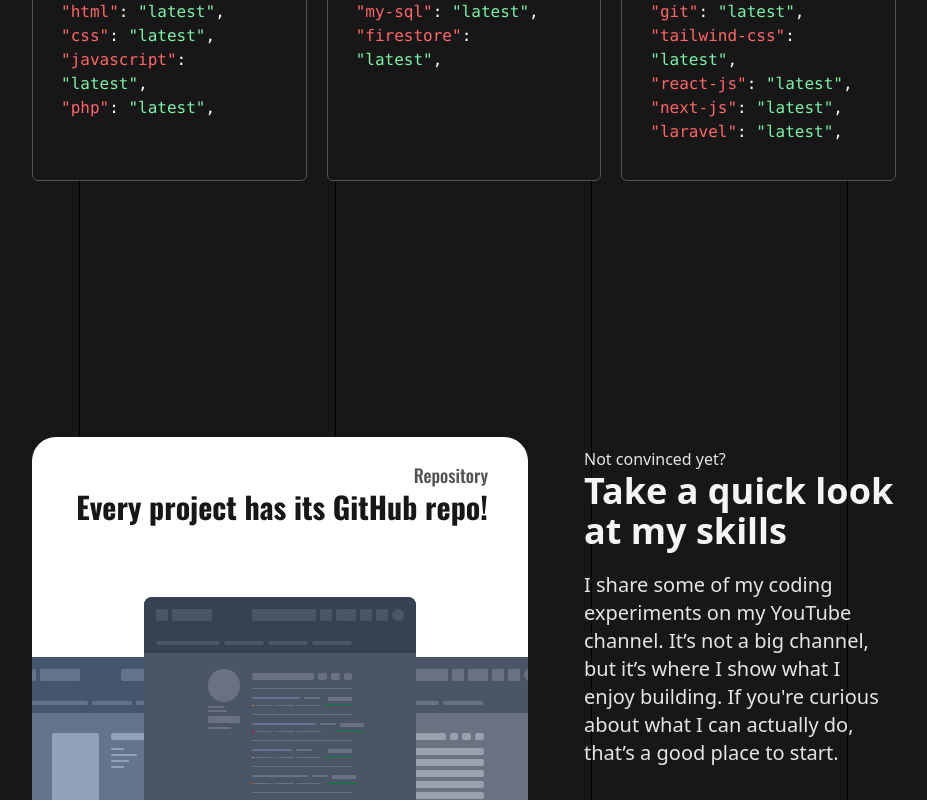
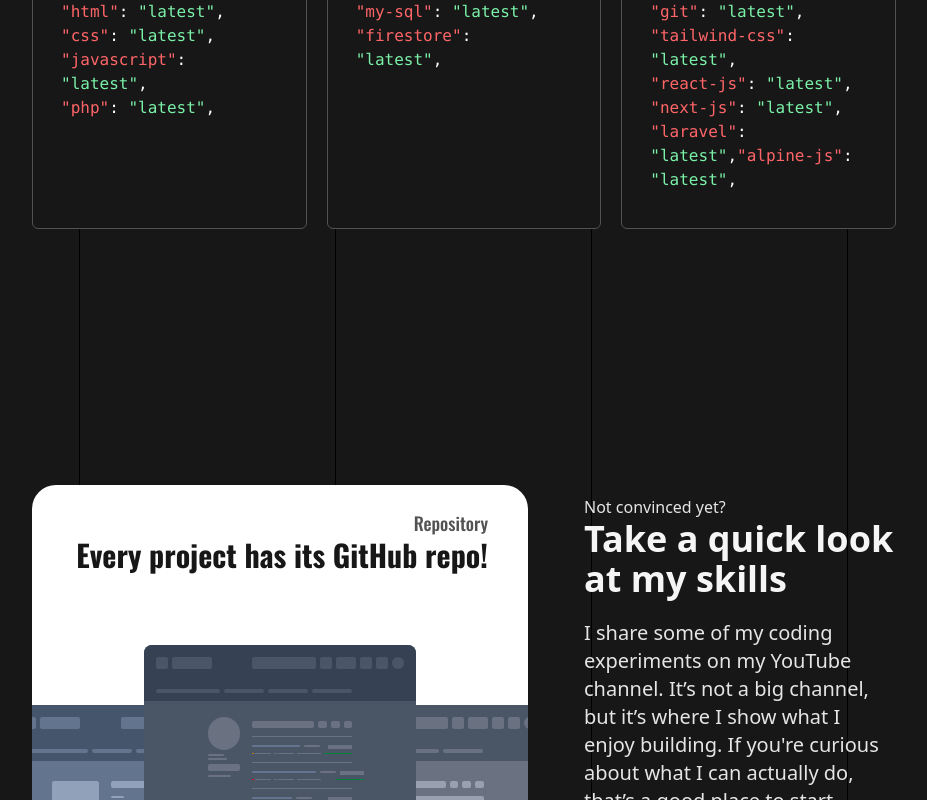
Before and after one commit to AryaTjiutanto/portofolio-v1, a Next.js app: page / in a window 1280 px wide. Shown: the part 2690-3490 px from the top of the page, without its empty margins (176-1103 px from the left). Built offline with nearby package versions, Linux system fonts and the light colour scheme.

Commit message:
update : add alpine js to skill section

```diff
--- a/src/app/components/homepage/MySkillsSection.js
+++ b/src/app/components/homepage/MySkillsSection.js
@@ -59,6 +59,7 @@ const MySkillsSection = ({colorThemeData}) => {
                             <span className="text-red-400">"react-js"</span>: <span className="text-green-300">"latest"</span>,<br />
                             <span className="text-red-400">"next-js"</span>: <span className="text-green-300">"latest"</span>,<br />
                             <span className="text-red-400">"laravel"</span>: <span className="text-green-300">"latest"</span>,
+                            <span className="text-red-400">"alpine-js"</span>: <span className="text-green-300">"latest"</span>,
                         </div>
                         </div>
                     </li>
```
